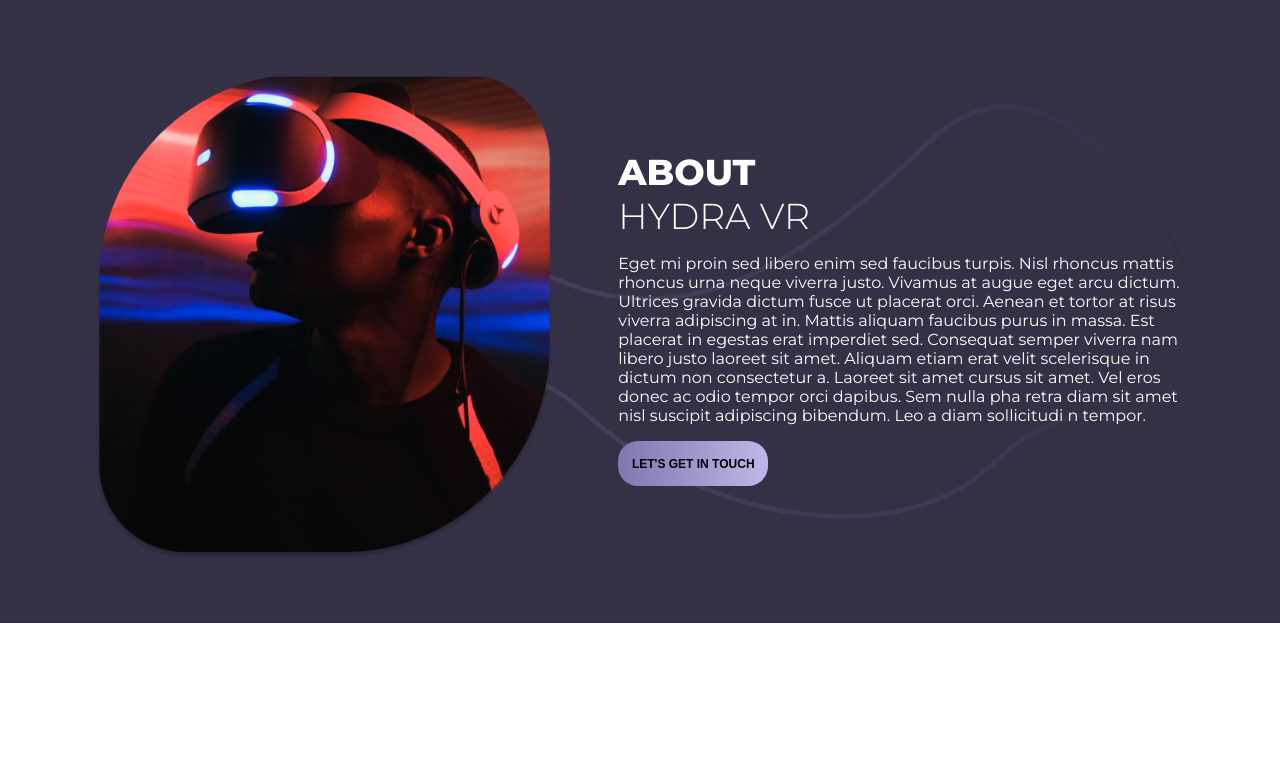
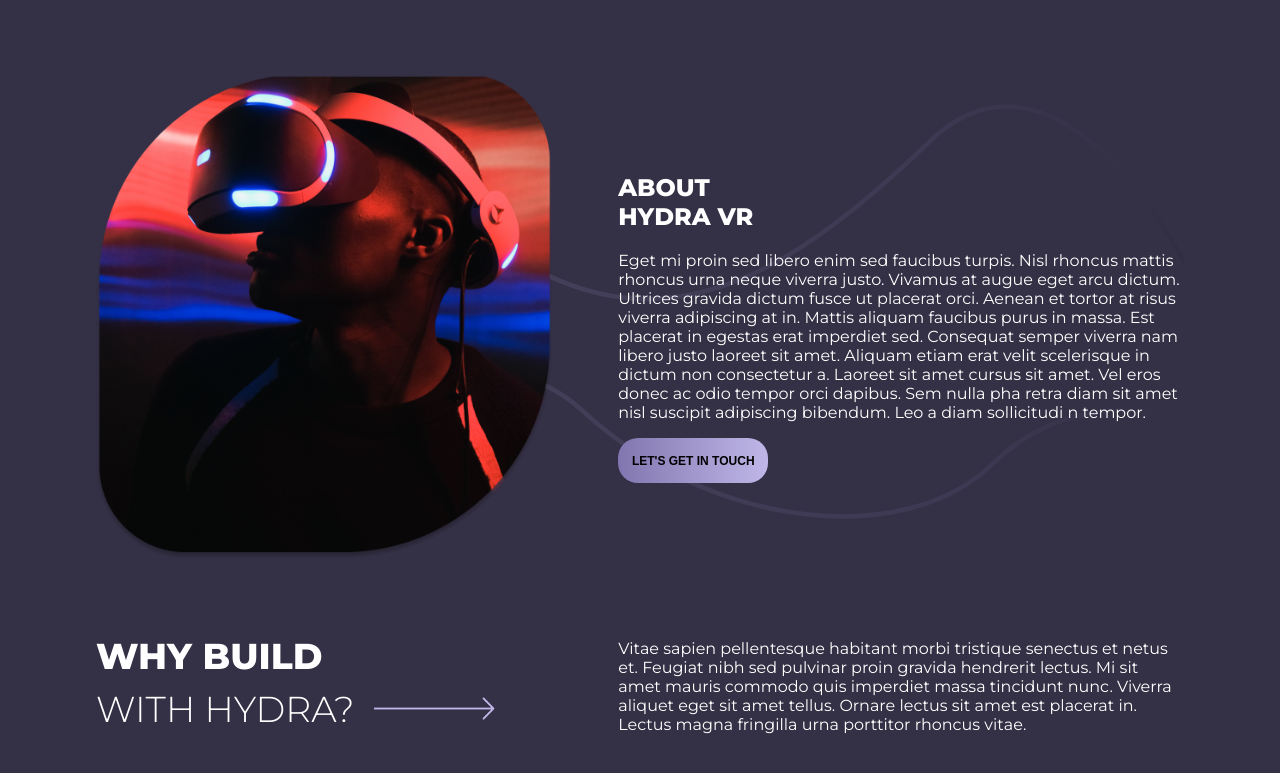
Before and after one commit to daniyalk-dev/hydra-landing-page, a React (Create React App) app: page / in a window 1280 px wide. Shown: the part 1035-1808 px from the top of the page. Before the commit the page ends 1658 px from the top, so only its background shows below. Built offline with nearby package versions, Linux system fonts and the light colour scheme.

Commit message:
shared styles for sections added

```diff
--- a/src/App.js
+++ b/src/App.js
@@ -1,7 +1,8 @@
 import "./App.css";
 import Header from "./components/header/header";
-import AboutSection from "./sections/about/aboutSection";
+import AboutSection from "./sections/about/about-section";
 import HeroSection from "./sections/hero/hero-section";
+import ServicesSection from "./sections/services/services-section";
 
 function App() {
   return (
@@ -10,6 +11,7 @@ function App() {
         <Header />
         <HeroSection />
         <AboutSection />
+        <ServicesSection />
       </div>
     </div>
   );
--- a/src/components/header/header.jsx
+++ b/src/components/header/header.jsx
@@ -49,7 +49,7 @@ const Header = () => {
             <Link to="about-section" smooth={true}>
               ABOUT
             </Link>
-            <Link to="top" smooth={true}>
+            <Link to="services-section" smooth={true}>
               SERVICES
             </Link>
             <Link to="top" smooth={true}>
--- a/src/sections/about/aboutSection.jsx
+++ b/src/sections/about/about-section.jsx
@@ -1,4 +1,5 @@
-import styles from "./aboutSection.module.css";
+import sharedStyles from "../shared-section.module.css";
+import styles from "./about-section.module.css";
 import aboutHero from "../../assets/images/aboutHero.png";
 import longArrowIcon from "../../assets/icons/long-arrow.png";
 import vector1 from "../../assets/vectorImages/aboutSection/vector1.svg";
@@ -7,9 +8,9 @@ import vector2 from "../../assets/vectorImages/aboutSection/vector2.svg";
 const AboutSection = () => {
   return (
     <div id="about-section" className={styles["about-section"]}>
-      <div className={styles.row}>
-        <div className={styles.col}>
-          <h2>
+      <div className={sharedStyles.row}>
+        <div className={sharedStyles.col}>
+          <h2 className={sharedStyles.heading}>
             <div>INTRODUCTION</div>
             <div>
               <span>TO HYDRA VR</span>
@@ -19,7 +20,7 @@ const AboutSection = () => {
             </div>
           </h2>
         </div>
-        <div className={styles.col}>
+        <div className={`${sharedStyles.col} ${sharedStyles["not-important"]}`}>
           <p>
             Vitae sapien pellentesque habitant morbi tristique senectus et netus
             et. Feugiat nibh sed pulvinar proin gravida hendrerit lectus. Mi sit
@@ -29,8 +30,8 @@ const AboutSection = () => {
           </p>
         </div>
       </div>
-      <div className={styles.row}>
-        <div className={styles.col}>
+      <div className={`${sharedStyles.row} ${styles.row}`}>
+        <div className={`${sharedStyles.col} ${styles.col}`}>
           <img src={vector1} alt="vector1" className={styles.vector} />
           <img src={vector2} alt="vector2" className={styles.vector} />
           <img
@@ -39,7 +40,7 @@ const AboutSection = () => {
             className={styles["about-hero"]}
           />
         </div>
-        <div className={styles.col}>
+        <div className={`${sharedStyles.col} ${styles.col}`}>
           <h2>
             <div>ABOUT</div>
             <div>
--- /dev/null
+++ b/src/sections/about/about-section.module.css
@@ -0,0 +1,53 @@
+.about-section {
+    margin-bottom: 60px;
+}
+
+.row {
+    position: relative;
+}
+
+.col:first-child img {
+    max-width: 100%;
+    height: auto;
+}
+
+.vector {
+    position: absolute;
+    z-index: -1;
+}
+
+.vector:nth-child(1) {
+    top: 30px;
+}
+
+.vector:nth-child(2) {
+    top: 280px;
+}
+
+@media screen and (max-width: 767px) {
+
+    .row {
+        flex-direction: column;
+        justify-content: initial;
+    }
+
+    .col:first-child {
+        text-align: center;
+    }
+
+    .row h2 {
+        display: none;
+    }
+
+    .call-to-action {
+        text-align: center;
+    }
+
+    .call-to-action button {
+        width: 80%;
+    }
+
+    .vector {
+        display: none
+    }
+}
--- a/src/sections/about/aboutSection.module.css
+++ /dev/null
@@ -1,123 +0,0 @@
-h2 {
-    font-size: 36px;
-    font-weight: 700;
-    margin: 0;
-}
-
-h2 div:last-child {
-    display: flex;
-    align-items: center;
-}
-
-h2 div:last-child span {
-    margin-right: 20px;
-    font-weight: 300;
-}
-
-h2 div:last-child a {
-    display: flex;
-    width: 30%;
-}
-
-h2 div:last-child a img {
-    width: 100%;
-    object-fit: contain;
-}
-
-.row {
-    display: flex;
-    justify-content: space-between;
-    align-items: center;
-    margin-bottom: 60px;
-    color: #fff;
-}
-
-.col:first-child {
-    width: 42%;
-}
-
-.col:last-child {
-    width: 52%;
-}
-
-.col:last-child p {
-    text-align: start;
-}
-
-.row:last-child {
-    position: relative;
-}
-
-.row:last-child .col:first-child img {
-    max-width: 100%;
-    height: auto;
-}
-
-.vector {
-    position: absolute;
-    z-index: -1;
-}
-
-.vector:nth-child(1) {
-    top: 30px;
-}
-
-.vector:nth-child(2) {
-    top: 280px;
-}
-
-@media screen and (max-width: 767px) {
-    h2 {
-        text-align: center;
-        font-size: 26px;
-    }
-
-    h2 div:last-child {
-        justify-content: center;
-    }
-
-    h2 div:last-child a {
-        display: none;
-    }
-
-    .row {
-        margin-bottom: 30px;
-    }
-
-    .row .col {
-        width: 100%;
-    }
-
-    .row .col p {
-        font-size: 12px;
-    }
-
-    .row:first-child .col:last-child {
-        display: none;
-    }
-
-    .row:last-child {
-        flex-direction: column;
-        justify-content: initial;
-    }
-
-    .row:last-child .col:first-child {
-        text-align: center;
-    }
-
-    .row:last-child h2 {
-        display: none;
-    }
-
-    .call-to-action {
-        text-align: center;
-    }
-
-    .call-to-action button {
-        width: 80%;
-    }
-
-    .vector {
-        display: none
-    }
-}
--- /dev/null
+++ b/src/sections/services/services-section.jsx
@@ -0,0 +1,34 @@
+import sharedStyles from "../shared-section.module.css";
+import styles from "./services-section.module.css";
+import longArrowIcon from "../../assets/icons/long-arrow.png";
+
+const ServicesSection = () => {
+  return (
+    <div id="services-section" className={styles["services-section"]}>
+      <div className={sharedStyles.row}>
+        <div className={sharedStyles.col}>
+          <h2 className={sharedStyles.heading}>
+            <div>WHY BUILD</div>
+            <div>
+              <span>WITH HYDRA?</span>
+              <a href="#">
+                <img src={longArrowIcon} alt="arrow-icon" />
+              </a>
+            </div>
+          </h2>
+        </div>
+        <div className={`${sharedStyles.col} ${sharedStyles["not-important"]}`}>
+          <p>
+            Vitae sapien pellentesque habitant morbi tristique senectus et netus
+            et. Feugiat nibh sed pulvinar proin gravida hendrerit lectus. Mi sit
+            amet mauris commodo quis imperdiet massa tincidunt nunc. Viverra
+            aliquet eget sit amet tellus. Ornare lectus sit amet est placerat
+            in. Lectus magna fringilla urna porttitor rhoncus vitae.
+          </p>
+        </div>
+      </div>
+    </div>
+  );
+};
+
+export default ServicesSection;
--- /dev/null
+++ b/src/sections/services/services-section.module.css
@@ -0,0 +1,3 @@
+.services-section {
+    margin-bottom: 60px;
+}
--- /dev/null
+++ b/src/sections/shared-section.module.css
@@ -0,0 +1,76 @@
+.heading {
+    font-size: 36px;
+    font-weight: 700;
+    margin: 0;
+}
+
+.heading div:last-child {
+    display: flex;
+    align-items: center;
+}
+
+.heading div:last-child span {
+    margin-right: 20px;
+    font-weight: 300;
+}
+
+.heading div:last-child a {
+    display: flex;
+    width: 30%;
+}
+
+.heading div:last-child a img {
+    width: 100%;
+    object-fit: contain;
+}
+
+.row {
+    display: flex;
+    justify-content: space-between;
+    align-items: center;
+    margin-bottom: 60px;
+    color: #fff;
+}
+
+.col:first-child {
+    width: 42%;
+}
+
+.col:last-child {
+    width: 52%;
+}
+
+.col:last-child p {
+    text-align: start;
+}
+
+@media screen and (max-width: 767px) {
+    .heading {
+        text-align: center;
+        font-size: 26px;
+    }
+
+    .heading div:last-child {
+        justify-content: center;
+    }
+
+    .heading div:last-child a {
+        display: none;
+    }
+
+    .row {
+        margin-bottom: 30px;
+    }
+
+    .col {
+        width: 100% !important;
+    }
+
+    .col p {
+        font-size: 12px;
+    }
+
+    .not-important {
+        display: none;
+    }
+}
```
